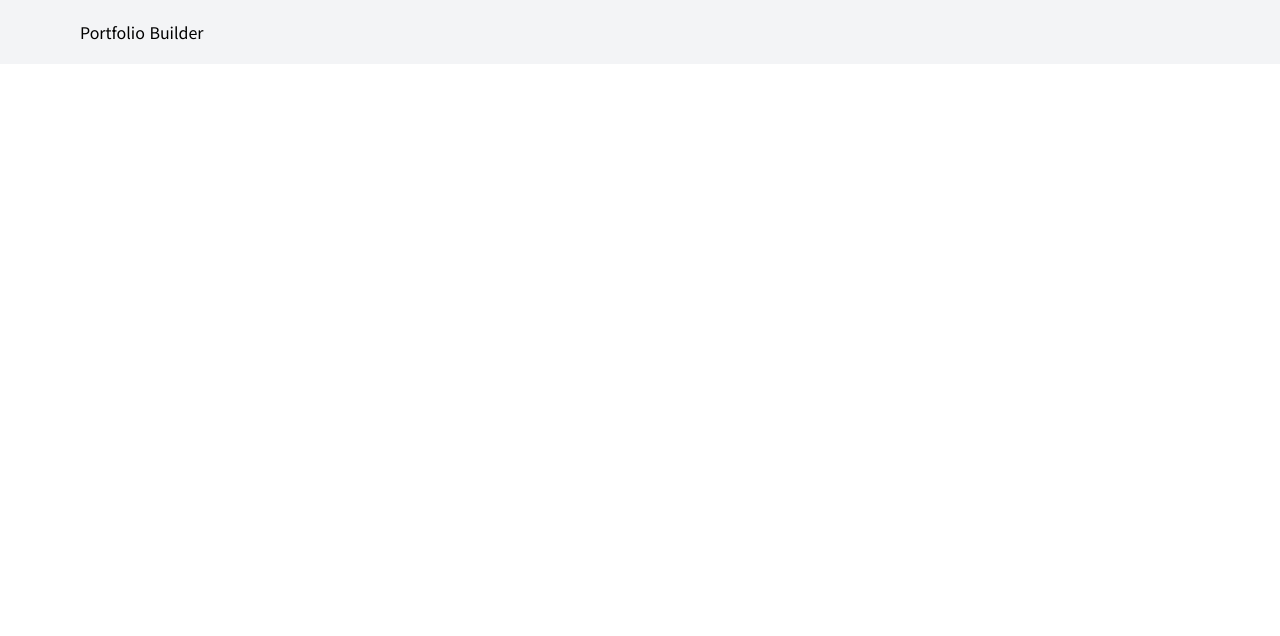
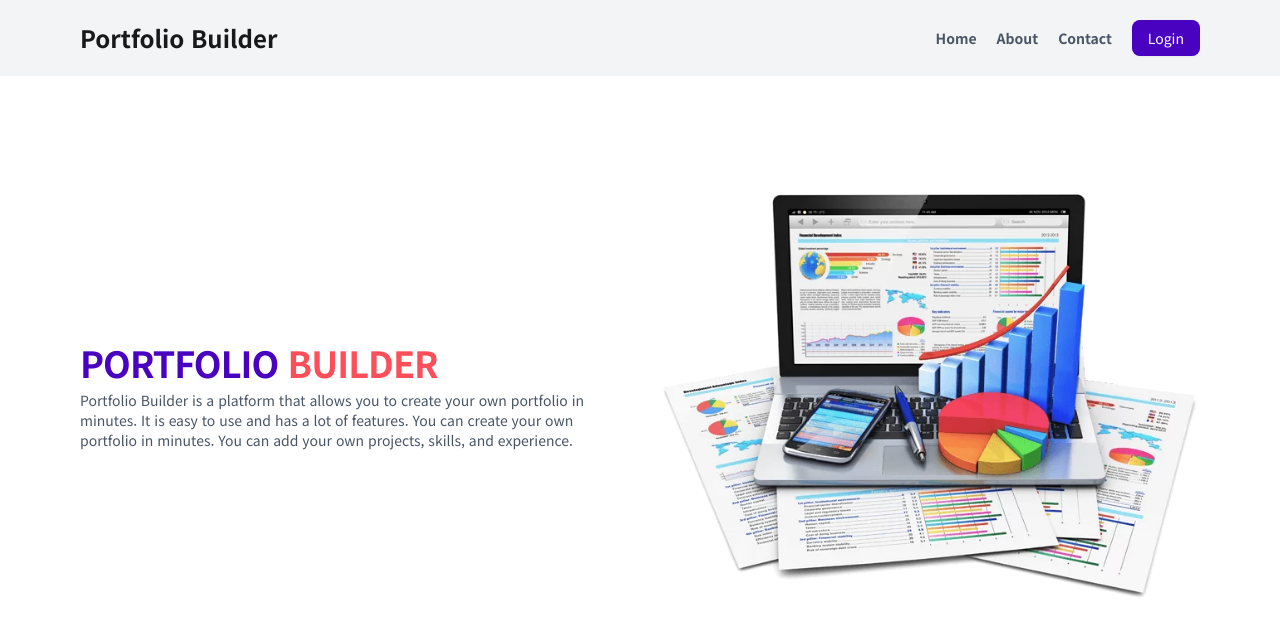
Before and after one commit to tomdevkr93/portfolio-builder, a Next.js app: page / in a window 1280 px wide. Shown: the top 636 px of the page. Built offline with nearby package versions, Linux system fonts and the light colour scheme.

Commit message:
feat: 내비게이션 바 추가 및 포트폴리오 설명 섹션 개선

```diff
--- a/src/app/globals.css
+++ b/src/app/globals.css
@@ -2,48 +2,48 @@
 @import "tw-animate-css";
 
 :root {
-  --background: 262 100% 100%;
-  --foreground: 262 5% 10%;
-  --card: 262 50% 100%;
-  --card-foreground: 262 5% 15%;
-  --popover: 262 100% 100%;
-  --popover-foreground: 262 100% 10%;
-  --primary: 262 98% 38%;
-  --primary-foreground: 0 0% 100%;
-  --secondary: 262 30% 90%;
-  --secondary-foreground: 0 0% 0%;
-  --muted: 224 30% 95%;
-  --muted-foreground: 262 5% 40%;
-  --accent: 224 30% 90%;
-  --accent-foreground: 262 5% 15%;
-  --destructive: 0 100% 50%;
-  --destructive-foreground: 262 5% 100%;
-  --border: 262 30% 82%;
-  --input: 262 30% 50%;
-  --ring: 262 98% 38%;
+  --background: hsl(262 100% 100%);
+  --foreground: hsl(262 5% 10%);
+  --card: hsl(262 50% 100%);
+  --card-foreground: hsl(262 5% 15%);
+  --popover: hsl(262 100% 100%);
+  --popover-foreground: hsl(262 100% 10%);
+  --primary: hsl(262 98% 38%);
+  --primary-foreground: hsl(0 0% 100%);
+  --secondary: hsl(262 30% 90%);
+  --secondary-foreground: hsl(0 0% 0%);
+  --muted: hsl(224 30% 95%);
+  --muted-foreground: hsl(262 5% 40%);
+  --accent: hsl(224 30% 90%);
+  --accent-foreground: hsl(262 5% 15%);
+  --destructive: hsl(0 100% 50%);
+  --destructive-foreground: hsl(262 5% 100%);
+  --border: hsl(262 30% 82%);
+  --input: hsl(262 30% 50%);
+  --ring: hsl(262 98% 38%);
   --radius: 0.75rem;
 }
 
 .dark {
-  --background: 262 50% 10%;
-  --foreground: 262 5% 100%;
-  --card: 262 50% 10%;
-  --card-foreground: 262 5% 100%;
-  --popover: 262 50% 5%;
-  --popover-foreground: 262 5% 100%;
-  --primary: 262 98% 38%;
-  --primary-foreground: 0 0% 100%;
-  --secondary: 262 30% 20%;
-  --secondary-foreground: 0 0% 100%;
-  --muted: 224 30% 25%;
-  --muted-foreground: 262 5% 65%;
-  --accent: 224 30% 25%;
-  --accent-foreground: 262 5% 95%;
-  --destructive: 0 100% 50%;
-  --destructive-foreground: 262 5% 100%;
-  --border: 262 30% 50%;
-  --input: 262 30% 50%;
-  --ring: 262 98% 38%;
+  --background: hsl(262 50% 10%);
+  --foreground: hsl(262 5% 100%);
+  --card: hsl(262 50% 10%);
+  --card-foreground: hsl(262 5% 100%);
+  --popover: hsl(262 50% 5%);
+  --popover-foreground: hsl(262 5% 100%);
+  --primary: hsl(262 98% 38%);
+  --primary-foreground: hsl(0 0% 100%);
+  --secondary: hsl(262 30% 20%);
+  --secondary-foreground: hsl(0 0% 100%);
+  --muted: hsl(224 30% 25%);
+  --muted-foreground: hsl(262 5% 65%);
+  --accent: hsl(224 30% 25%);
+  --accent-foreground: hsl(262 5% 95%);
+  --destructive: hsl(0 100% 50%);
+  --destructive-foreground: hsl(262 5% 100%);
+  --border: hsl(262 30% 50%);
+  --input: hsl(262 30% 50%);
+  --ring: hsl(262 98% 38%);
   --radius: 0.75rem;
 }
 
--- a/src/app/page.tsx
+++ b/src/app/page.tsx
@@ -1,14 +1,62 @@
 import { Button } from "@/components/ui/button";
 import { Input } from "@/components/ui/input";
+import Image from "next/image";
+import Link from "next/link";
+
+const navItems = [
+  {
+    label: "Home",
+    href: "/",
+  },
+  {
+    label: "About",
+    href: "/about",
+  },
+  {
+    label: "Contact",
+    href: "/contact",
+  },
+];
 
 export default function Home() {
   return (
     <div className="flex flex-col min-h-screen">
       <header className="flex justify-between items-center bg-gray-100 px-20 py-5">
-        <h1>Portfolio Builder</h1>
-        <div className="flex justify-end gap-5 items-center"></div>
+        <h1 className="text-2xl font-bold">Portfolio Builder</h1>
+        <ul className="flex justify-end gap-5 items-center">
+          {navItems.map((item) => (
+            <li key={item.label} className="text-sm font-bold text-gray-600">
+              <Link href={item.href}>{item.label}</Link>
+            </li>
+          ))}
+          <li className="bg-primary text-primary-foreground rounded-sm">
+            <Button>Login</Button>
+          </li>
+        </ul>
       </header>
-      <div></div>
+      <div className="grid grid-cols-2 gap-10 mt-10 h-[70vh] px-20">
+        <div className="flex flex-col justify-center">
+          <h1 className="text-4xl font-bold text-primary uppercase tracking-tight">
+            Portfolio <span className="text-[#FE4E59]">Builder</span>
+          </h1>
+          <p className="text-gray-600 mt-2 text-sm font-medium">
+            Portfolio Builder is a platform that allows you to create your own
+            portfolio in minutes. It is easy to use and has a lot of features.
+            You can create your own portfolio in minutes. You can add your own
+            projects, skills, and experience.
+          </p>
+        </div>
+        <div className="flex justify-center items-center">
+          <Image
+            className="object-contain"
+            src="/images/portfolio_concept_illustration.png"
+            alt="Portfolio Builder"
+            width={600}
+            height={600}
+            priority
+          />
+        </div>
+      </div>
     </div>
   );
 }
```
Also changed, not shown: public/images/portfolio_concept_illustration.png (added).
